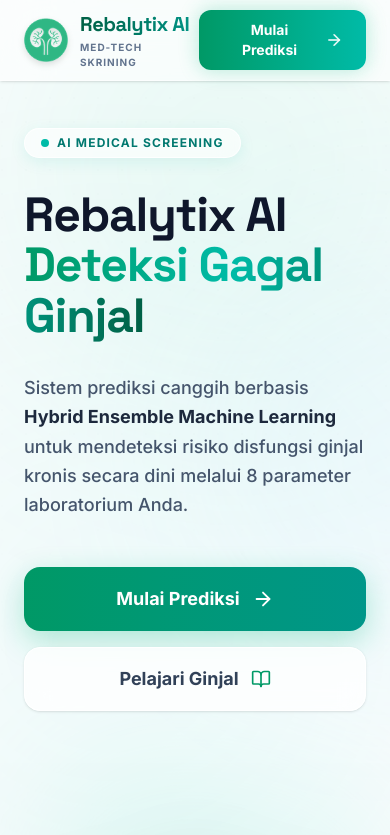
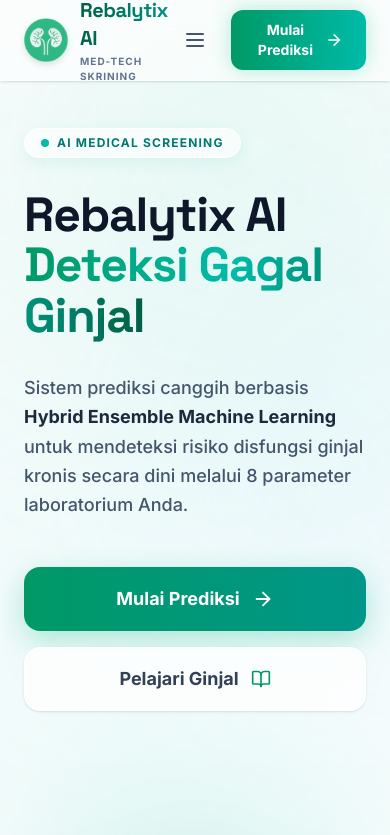
Before and after one commit to andmaxcyber/web_deteksi_gagal_ginjal_kronis-final, a React (Vite) app: page / in a window 390 px wide. Shown: the top 835 px of the page. Built offline with nearby package versions, Linux system fonts and the light colour scheme.

Commit message:
Tambah menu mobile hamburger di navbar

```diff
--- a/frontend/src/App.tsx
+++ b/frontend/src/App.tsx
@@ -42,10 +42,14 @@
 
 // --- Components ---
 const Navbar = ({ onStart, view, setView }: { onStart: () => void, view: string, setView: (v: 'home' | 'form' | 'result' | 'history' | 'education' | 'about') => void }) => {
+  const [mobileOpen, setMobileOpen] = useState(false);
+
   const navTo = (targetView: 'home' | 'history' | 'education' | 'about') => {
     setView(targetView);
     window.scrollTo({ top: 0, behavior: 'smooth' });
+    setMobileOpen(false);
   };
+
   return (
     <nav className="fixed top-0 left-0 right-0 z-50 bg-white/60 backdrop-blur-xl border-b border-white/50 shadow-sm print:hidden transition-all duration-300">
       <div className="max-w-7xl mx-auto px-6 h-20 flex items-center justify-between">
@@ -61,22 +65,55 @@
             <p className="text-[10px] text-slate-500 uppercase tracking-widest font-bold mt-0.5">Med-Tech Skrining</p>
           </div>
         </div>
+
+        {/* Desktop links */}
         <div className="hidden md:flex items-center gap-8 text-sm font-semibold text-slate-500">
           <button onClick={() => navTo('home')} className={cn("hover:text-emerald-600 transition-colors", view === 'home' && "text-emerald-600")}>Beranda</button>
           <button onClick={() => navTo('history')} className={cn("hover:text-emerald-600 transition-colors", view === 'history' && "text-emerald-600")}>Riwayat</button>
           <button onClick={() => navTo('education')} className={cn("hover:text-emerald-600 transition-colors", view === 'education' && "text-emerald-600")}>Edukasi Ginjal</button>
           <button onClick={() => navTo('about')} className={cn("hover:text-emerald-600 transition-colors", view === 'about' && "text-emerald-600")}>Tentang</button>
         </div>
+
         <div className="flex items-center gap-4">
+          {/* Mobile hamburger */}
+          <button
+            type="button"
+            className="md:hidden inline-flex items-center justify-center p-2 rounded-md text-slate-600 hover:bg-slate-100 focus:outline-none"
+            onClick={() => setMobileOpen(v => !v)}
+            aria-expanded={mobileOpen}
+            aria-label="Toggle menu"
+          >
+            <svg className="w-6 h-6" fill="none" stroke="currentColor" viewBox="0 0 24 24">
+              {mobileOpen ? (
+                <path strokeLinecap="round" strokeLinejoin="round" strokeWidth={2} d="M6 18L18 6M6 6l12 12" />
+              ) : (
+                <path strokeLinecap="round" strokeLinejoin="round" strokeWidth={2} d="M4 6h16M4 12h16M4 18h16" />
+              )}
+            </svg>
+          </button>
+
+          {/* Primary action button */}
           <button
             onClick={onStart}
             className="bg-gradient-to-r from-emerald-600 to-teal-500 hover:from-emerald-500 hover:to-teal-400 text-white px-6 py-2.5 rounded-xl font-bold transition-all flex items-center gap-2 text-sm shadow-[0_0_20px_rgba(16,185,129,0.3)] hover:shadow-[0_0_25px_rgba(16,185,129,0.5)] hover:-translate-y-0.5 cursor-pointer"
           >
             Mulai Prediksi
-          <span className="inline-block animate-[slideRight_1s_ease-in-out_infinite]">
+            <span className="animate-slide-right inline-block">
               <ArrowRight size={18} />
             </span>
           </button>
+        </div>
+      </div>
+
+      {/* Mobile menu panel */}
+      <div className={`md:hidden transition-all duration-300 ease-in-out overflow-hidden ${mobileOpen ? 'max-h-[320px]' : 'max-h-0'}`}>
+        <div className="px-6 pb-6">
+          <div className="flex flex-col gap-3 mt-4 bg-white/80 backdrop-blur-sm rounded-xl p-4 border border-white/60 shadow-sm">
+            <button onClick={() => navTo('home')} className={cn("text-left py-2 px-3 rounded-md hover:bg-slate-50 transition-colors", view === 'home' && "text-emerald-600 font-semibold")}>Beranda</button>
+            <button onClick={() => navTo('history')} className={cn("text-left py-2 px-3 rounded-md hover:bg-slate-50 transition-colors", view === 'history' && "text-emerald-600 font-semibold")}>Riwayat</button>
+            <button onClick={() => navTo('education')} className={cn("text-left py-2 px-3 rounded-md hover:bg-slate-50 transition-colors", view === 'education' && "text-emerald-600 font-semibold")}>Edukasi Ginjal</button>
+            <button onClick={() => navTo('about')} className={cn("text-left py-2 px-3 rounded-md hover:bg-slate-50 transition-colors", view === 'about' && "text-emerald-600 font-semibold")}>Tentang</button>
+          </div>
         </div>
       </div>
     </nav>
@@ -92,6 +129,7 @@
     <p className="text-slate-500 text-sm leading-relaxed font-medium">{description}</p>
   </div>
 );
+
 // Helper penentu status (Normal, Warning, Danger) untuk Frontend
 const getIndicatorStatus = (label: string, value: number) => {
   const val = Number(value);
```
Lines whose indentation alone changed are shown as unchanged.
